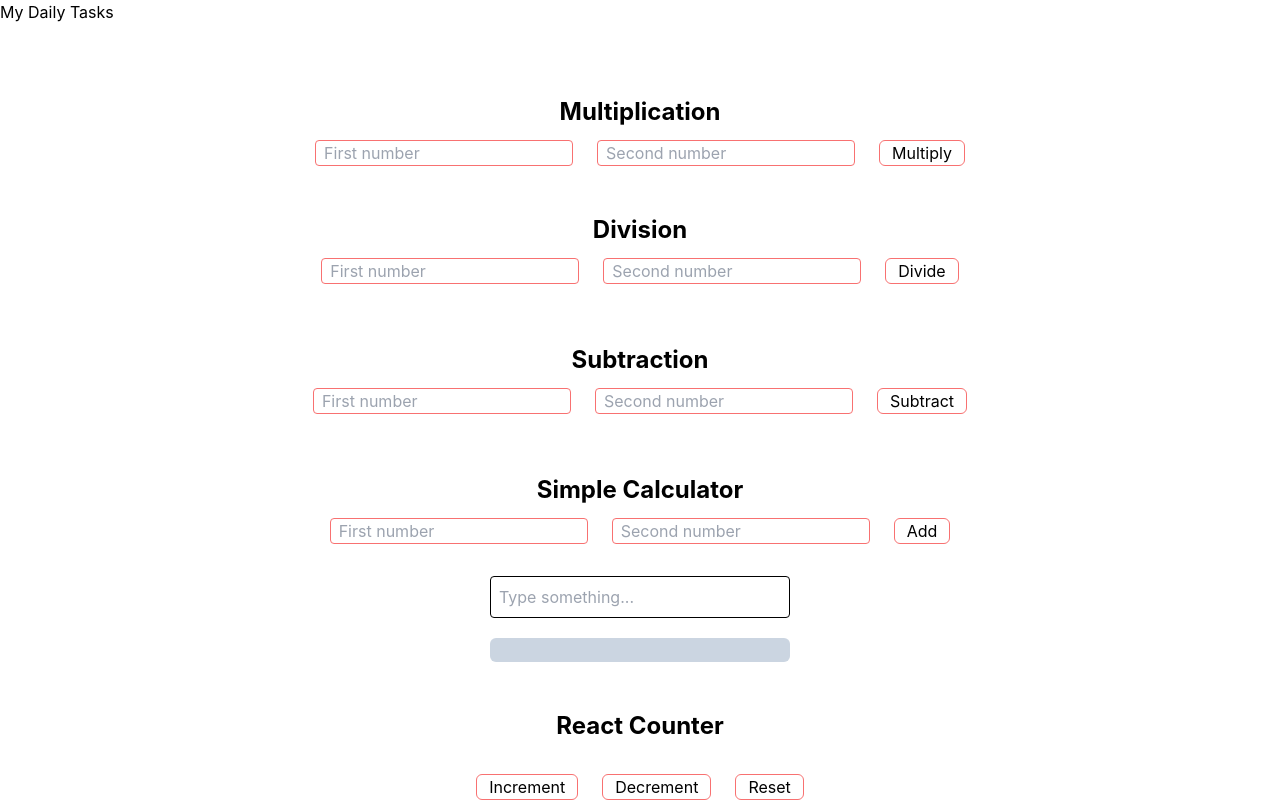
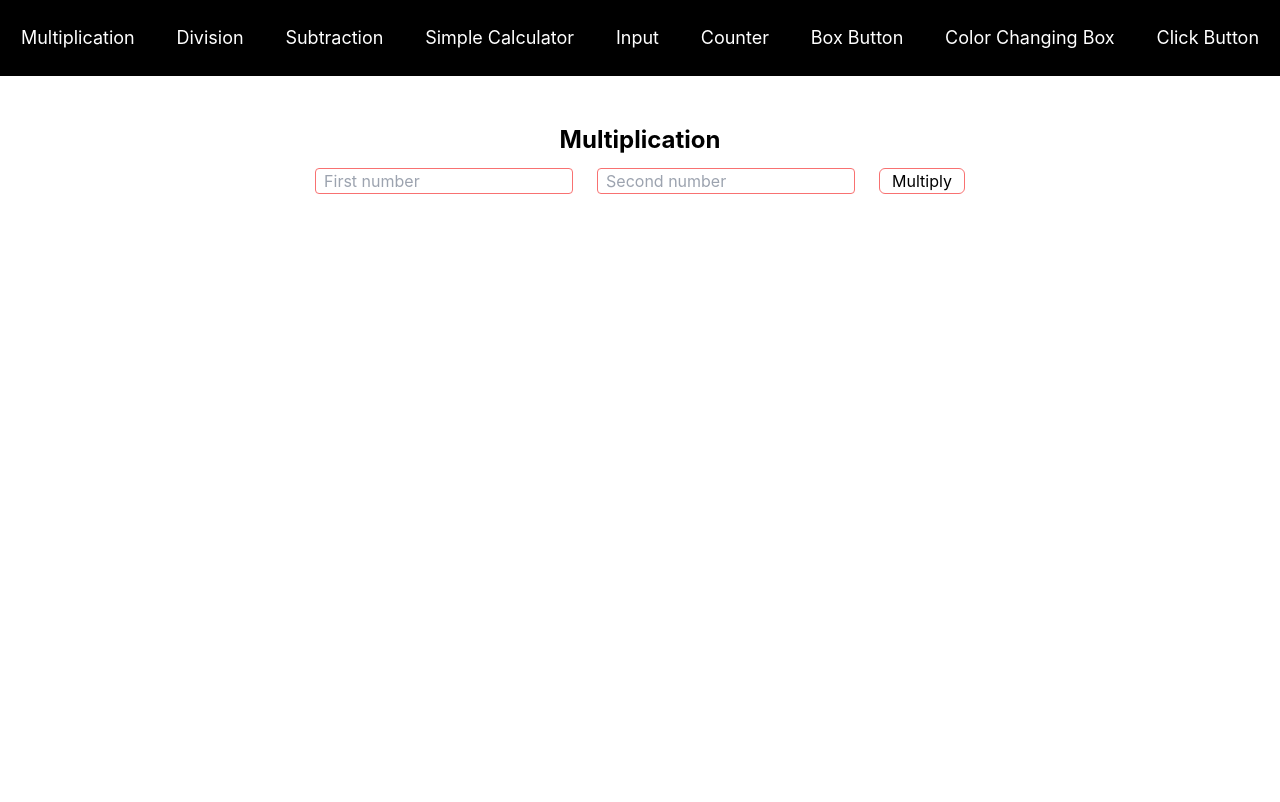
Before and after one commit to NimraQasim/React-app, a React (Create React App) app: page /multiplication in a window 1280 px wide. Shown: the top 802 px of the page. Built offline with nearby package versions, Linux system fonts and the light colour scheme.

Commit message:
Improve the UI

```diff
--- a/package.json
+++ b/package.json
@@ -6,6 +6,7 @@
     "cra-template": "1.2.0",
     "react": "^19.0.0",
     "react-dom": "^19.0.0",
+    "react-router-dom": "^7.1.3",
     "react-scripts": "5.0.1"
   },
   "scripts": {
--- a/src/App.js
+++ b/src/App.js
@@ -1,4 +1,6 @@
+
 import React from "react";
+import { BrowserRouter as Router, Routes, Route, Link } from "react-router-dom";
 import Counter from "./Counter";
 import Multiplication from "./Multiplication";
 import Division from "./Division";
@@ -11,19 +13,34 @@ import Input from "./Input";
 
 const App = () => {
   return (
-    <div>
-      <h1>My Daily Tasks</h1>
-      <br/>
-      <Multiplication />
-      <Division />
-      <Subtraction />
-      <SimpleCalculator />
-      <Input />
-      <Counter />
-      <BoxButton />
-      <ColorChangingBox />
-      <ClickButton />
-    </div>
+    <Router>
+        <nav>
+          <ul className="flex justify-around bg-black py-6">
+            <li className="text-white text-lg "><Link to="/multiplication">Multiplication</Link></li>
+            <li className="text-white text-lg"><Link to="/division">Division</Link></li>
+            <li className="text-white text-lg"><Link to="/subtraction">Subtraction</Link></li>
+            <li className="text-white text-lg"><Link to="/calculator">Simple Calculator</Link></li>
+            <li className="text-white text-lg"><Link to="/input">Input</Link></li>
+            <li className="text-white text-lg"><Link to="/counter">Counter</Link></li>
+            <li className="text-white text-lg"><Link to="/box-button">Box Button</Link></li>
+            <li className="text-white text-lg"><Link to="/color-box">Color Changing Box</Link></li>
+            <li className="text-white text-lg"><Link to="/click-button">Click Button</Link></li>
+          </ul>
+        </nav>
+
+        <Routes>
+          <Route path="/multiplication" element={<Multiplication />} />
+          <Route path="/division" element={<Division />} />
+          <Route path="/subtraction" element={<Subtraction />} />
+          <Route path="/calculator" element={<SimpleCalculator />} />
+          <Route path="/input" element={<Input />} />
+          <Route path="/counter" element={<Counter />} />
+          <Route path="/box-button" element={<BoxButton />} />
+          <Route path="/color-box" element={<ColorChangingBox />} />
+          <Route path="/click-button" element={<ClickButton />} />
+        </Routes>
+    </Router>
   );
 };
+
 export default App;
--- a/src/ClickButton.js
+++ b/src/ClickButton.js
@@ -12,7 +12,6 @@ function DisplayInputText() {
   const handleButtonClick = () => {
     setOutputText(inputText);
   };
-
   return (
     <div className="text-center mt-12 flex flex-col gap-3">
    <div className="flex items-center gap-6 justify-center">
@@ -32,8 +31,6 @@ function DisplayInputText() {
    </div>
    {outputText && <p className="mb-2">{outputText}</p>}
     </div>
-
   );
 }
-
 export default DisplayInputText;
--- a/src/Multiplication.js
+++ b/src/Multiplication.js
@@ -4,7 +4,7 @@ function MultiplyNumbers() {
   const [result, setResult] = useState(null);
 
   return (
-    <div className="text-center mt-12 flex flex-col gap-3">
+    <div className="text-center mt-12 flex flex-col gap-3 justify-center items-center">
       <h1 className="font-bold text-2xl">Multiplication</h1>
       <div className="flex items-center gap-6 justify-center">
         <input
```
Also changed, not shown: 2 other files (tests, documents, lock files or other folders).
